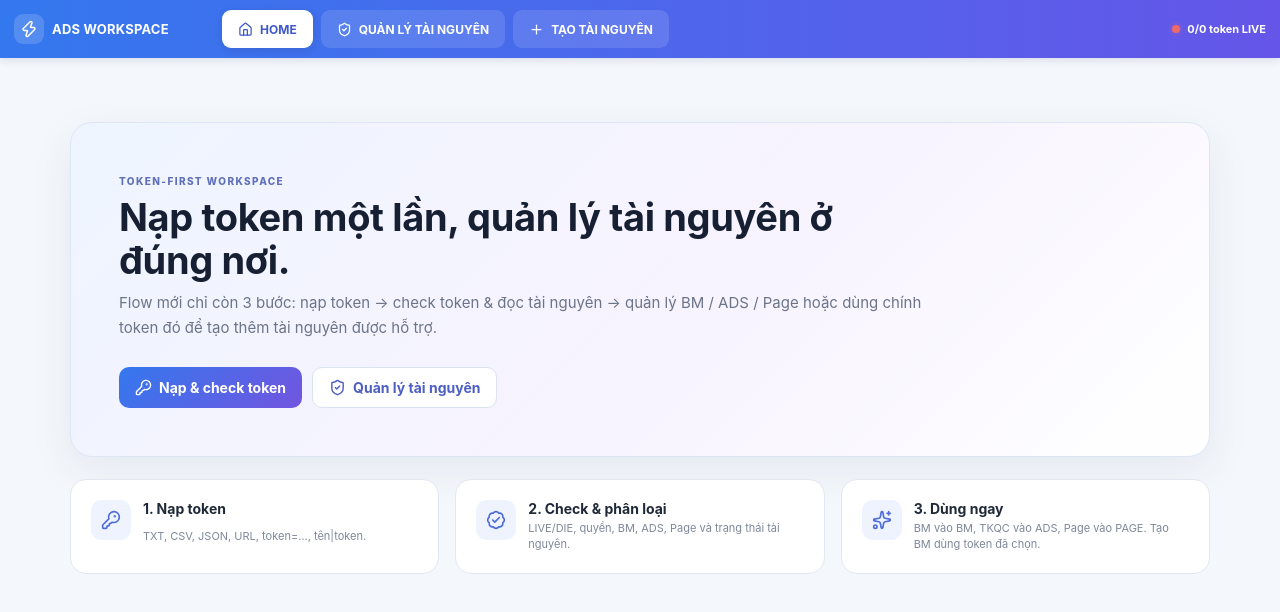
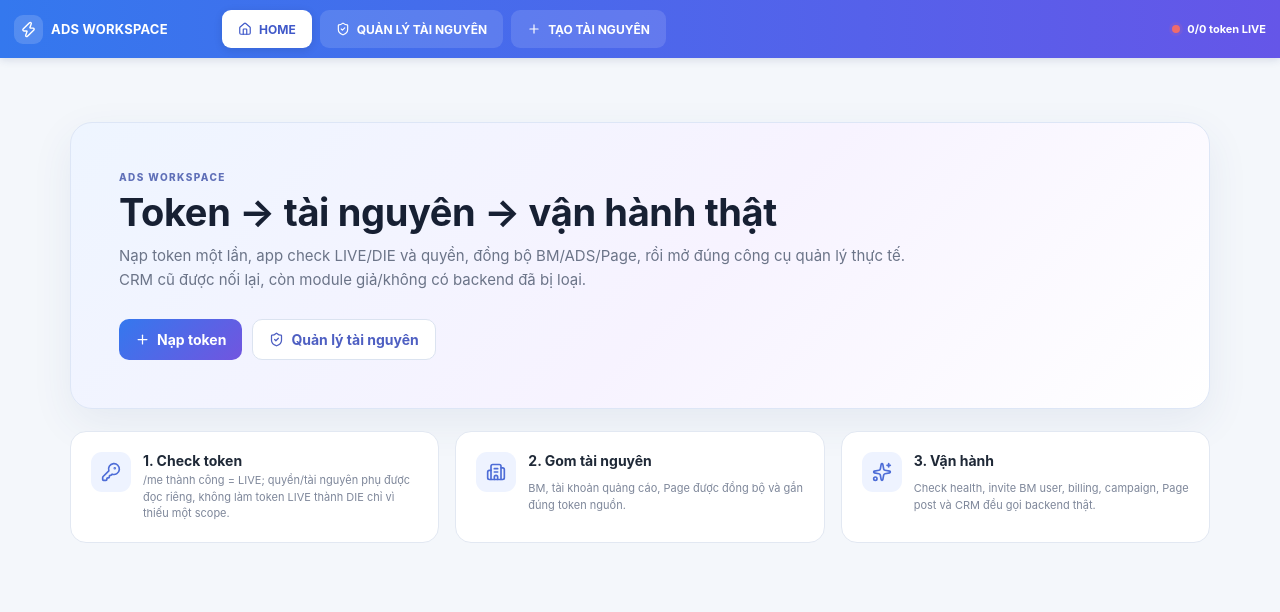
Before and after one commit to techzoneadapter-droid/rentainguyen, a Next.js app: page /new in a window 1280 px wide. Shown: the top 612 px of the page. Built offline with nearby package versions, Linux system fonts and the light colour scheme.

Commit message:
Switch new UI to resource console v3

```diff
--- a/app/new/page.tsx
+++ b/app/new/page.tsx
@@ -1,5 +1,5 @@
-import UnifiedMetaWorkspace from '../unified-meta-workspace';
+import ResourceConsoleV3 from '../resource-console-v3';
 
 export default function NewDashboardPage() {
-  return <UnifiedMetaWorkspace />;
+  return <ResourceConsoleV3 />;
 }
```
